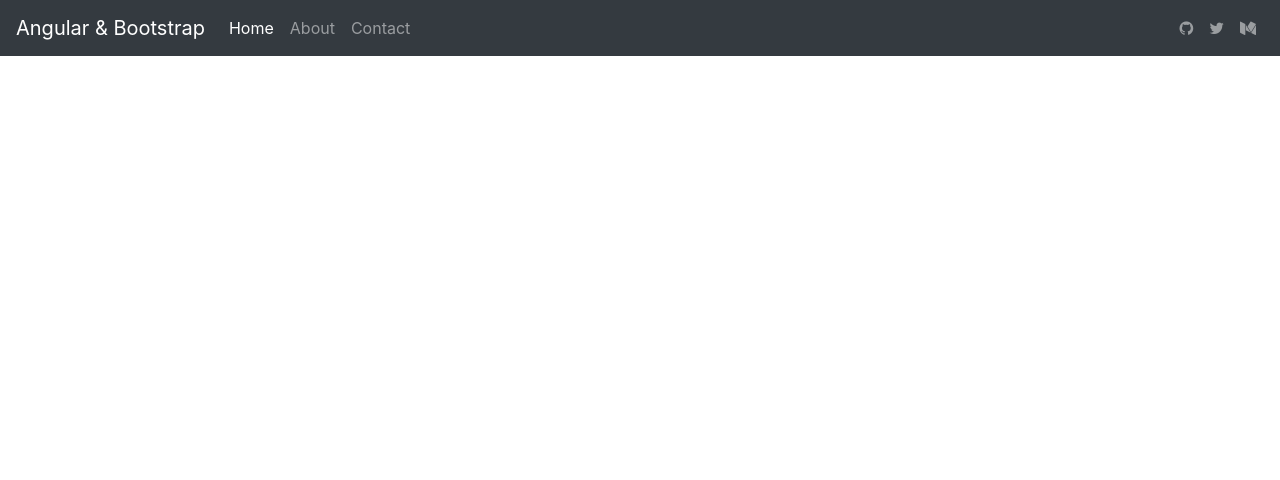
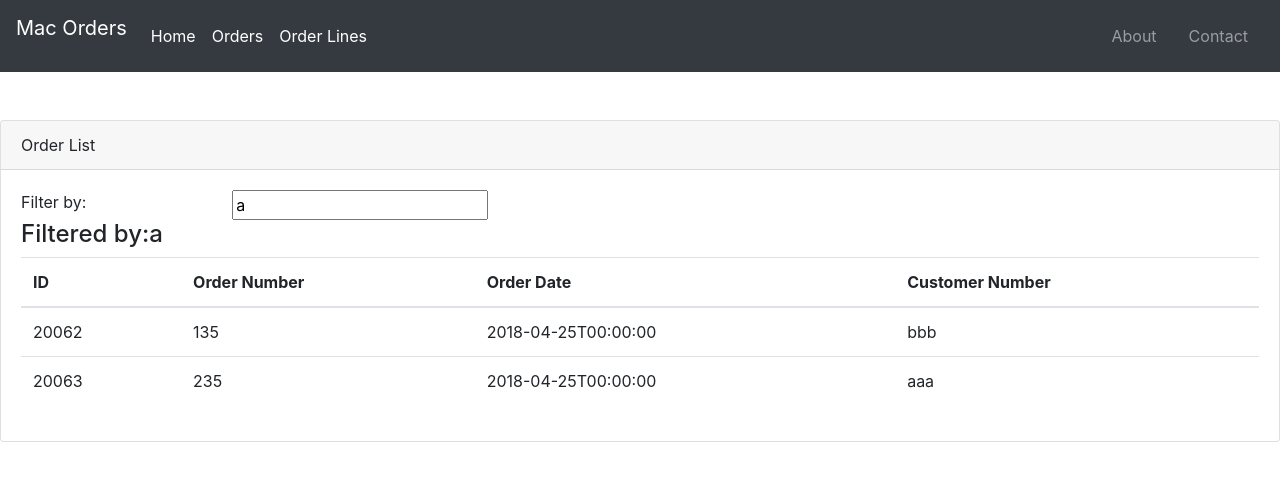
Before and after one commit to sKolitha/Mac-Order-Board, an Angular app: page / in a window 1280 px wide. Shown: the top 480 px of the page. Built offline with nearby package versions, Linux system fonts and the light colour scheme.

Commit message:
Adding order list component

```diff
--- a/src/app/app.component.html
+++ b/src/app/app.component.html
@@ -1,23 +1,23 @@
 <nav class="navbar navbar-dark bg-dark mb-5">
-    <a class="navbar-brand" href="/">Angular & Bootstrap</a>
+  <p class="navbar-brand">{{title}}</p>
   <div class="navbar-expand mr-auto">
     <div class="navbar-nav">
       <a class="nav-item nav-link active" href="#">Home</a>
-        <a class="nav-item nav-link" href="#">About</a>
-        <a class="nav-item nav-link" href="#">Contact</a>
+      <a class="nav-item nav-link active" href="#">Orders</a>
+      <a class="nav-item nav-link active" href="#">Order Lines</a>
     </div>
   </div>
   <div class="navbar-expand ml-auto navbar-nav">
     <div class="navbar-nav">
       <a class="nav-item nav-link" href="https://github.com/beeman" target="_blank">
-          <i class="fa fa-github"></i>
+        <a class="nav-item nav-link" href="#">About</a>
       </a>
       <a class="nav-item nav-link" href="https://twitter.com/beeman_nl" target="_blank">
-          <i class="fa fa-twitter"></i>
-        </a>
-        <a class="nav-item nav-link" href="https://medium.com/@beeman" target="_blank">
-          <i class="fa fa-medium"></i>
+        <a class="nav-item nav-link" href="#">Contact</a>
       </a>
     </div>
   </div>
 </nav>
+<body>
+  <app-orderlist></app-orderlist>
+</body>
--- a/src/app/app.component.ts
+++ b/src/app/app.component.ts
@@ -6,5 +6,5 @@ import { Component } from '@angular/core';
   styleUrls: ['./app.component.css']
 })
 export class AppComponent {
-  title = 'app';
+  title = 'Mac Orders';
 }
--- /dev/null
+++ b/src/app/orders/order-list-component.html
@@ -0,0 +1,36 @@
+<div class="card">
+  <div class="card-header">Order List</div>
+  <div class="card-body">
+    <div class="row">
+        <div class="col-md-2">Filter by:</div>
+        <div class="col-md-4">
+          <input type="text" [(ngModel)]='listFilter'>
+        </div>
+    </div>
+    <div class="row">
+        <div class="col-md-6">
+          <h4>Filtered by:{{listFilter}}</h4>
+        </div>
+    </div>
+    <div class="table-responsive">
+        <table class="table table-condensed" *ngIf='orders && orders.length'>
+            <thead>
+                <tr>
+                    <th>ID</th>
+                    <th>Order Number</th>
+                    <th>Order Date</th>
+                    <th>Customer Number</th>
+                </tr>
+            </thead>
+            <tbody>
+              <tr *ngFor ='let order of orders'>
+                <td>{{order.ID}}</td>
+                <td>{{order.OrderNumber}}</td>
+                <td>{{order.OrderDate}}</td>
+                <td>{{order.CustomerNumber}}</td>
+              </tr>
+            </tbody>
+        </table>
+    </div>
+  </div>
+</div>
--- /dev/null
+++ b/src/app/orders/order-list-component.ts
@@ -0,0 +1,29 @@
+import { Component, OnInit } from '@angular/core';
+
+@Component({
+  selector: 'app-orderlist',
+  templateUrl: './order-list-component.html',
+  styleUrls: ['./order-list-component.css']
+})
+export class OrderListComponent implements OnInit {
+  listFilter:string='a';
+  orders:any[]=[{
+    "ID": 20062,
+    "OrderDate": "2018-04-25T00:00:00",
+    "OrderNumber": "135",
+    "OrderType": "O",
+    "CustomerNumber": "bbb"
+  },
+  {
+    "ID": 20063,
+    "OrderDate": "2018-04-25T00:00:00",
+    "OrderNumber": "235",
+    "OrderType": "O",
+    "CustomerNumber": "aaa"
+  }];
+  constructor() { }
+
+  ngOnInit() {
+  }
+
+}
--- a/src/index.html
+++ b/src/index.html
@@ -10,5 +10,6 @@
 </head>
 <body>
   <app-root></app-root>
+  <app-orderlist></app-orderlist>
 </body>
 </html>
```
Also changed, not shown: src/app/app.module.ts (+6 -2 lines), src/app/orders/order-list-component.css (added), 1 other file (tests, documents, lock files or other folders). Lines whose indentation alone changed are shown as unchanged.
